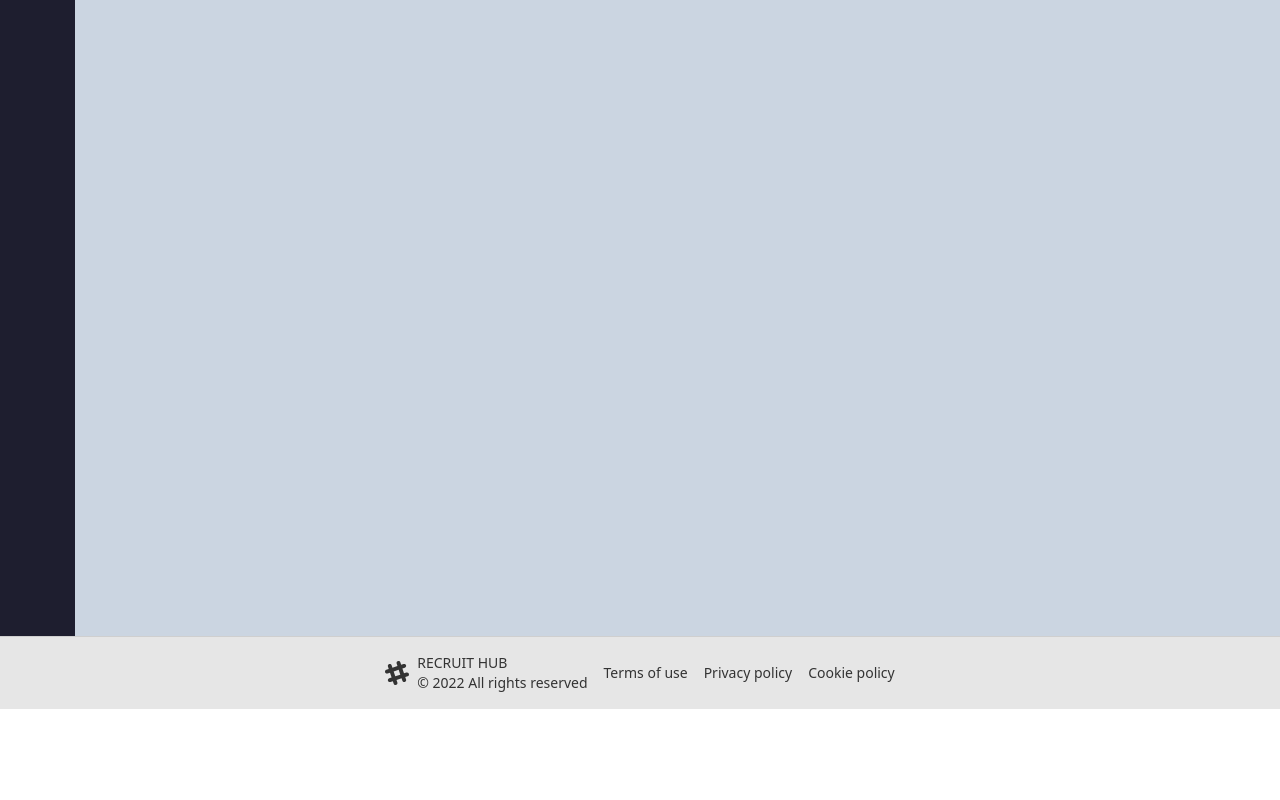
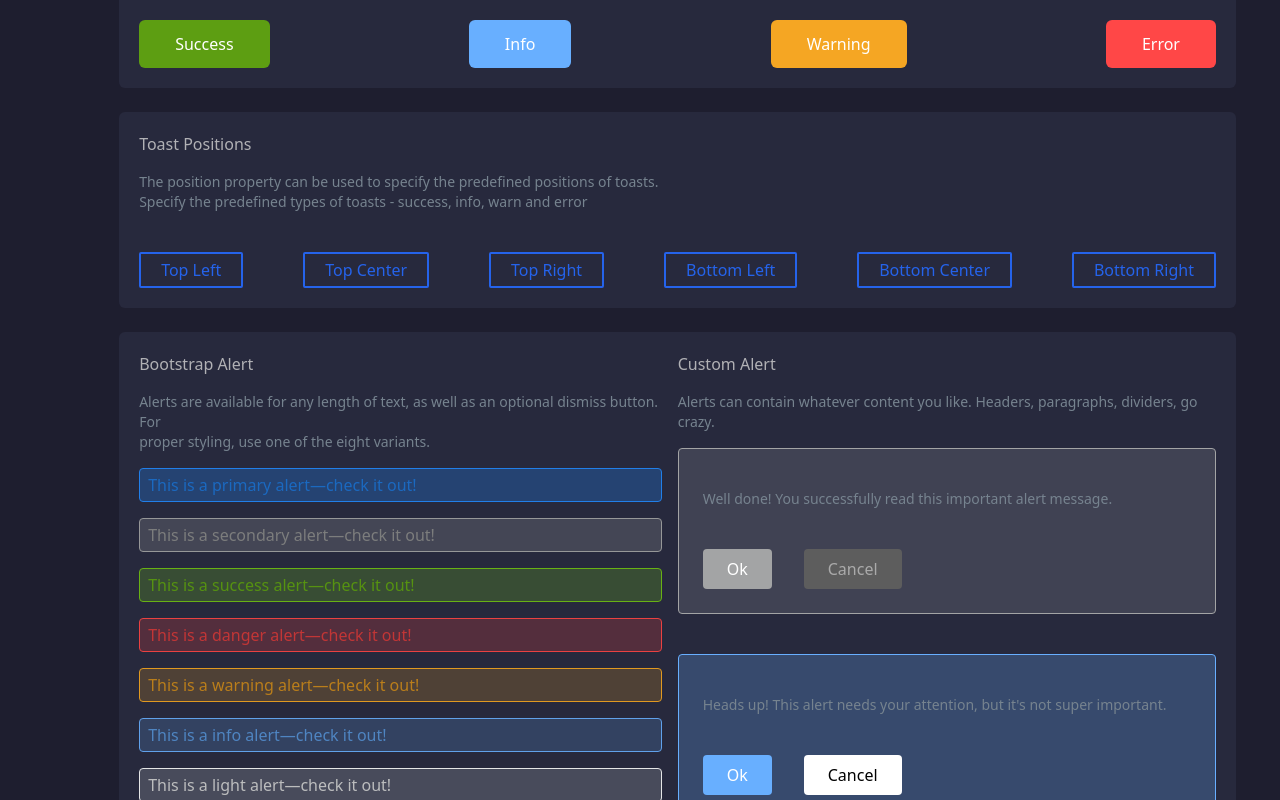
Before and after one commit to thecreativegang/recruit-hub-client-2, a React (Create React App) app: page /admin/notifications in a window 1280 px wide. Shown: the part 220-1020 px from the top of the page. Before the commit the page ends 929 px from the top, so only its background shows below. Built offline with nearby package versions, Linux system fonts and the light colour scheme; no server answers.

Commit message:
added notifitions page

```diff
--- a/src/AdminDashboard/MainAdmin/MainAdmin.css
+++ b/src/AdminDashboard/MainAdmin/MainAdmin.css
@@ -22,3 +22,10 @@
 .admin-heading-color {
   color: #b1b1b5;
 }
+
+/* notifications page styles */
+.admin-title {
+  color: #b1b1b5;
+  font-size: 1rem;
+  font-weight: 500;
+}
--- a/src/AdminDashboard/MainAdmin/MainAdmin.jsx
+++ b/src/AdminDashboard/MainAdmin/MainAdmin.jsx
@@ -21,8 +21,7 @@ const MainAdmin = () => {
       </div>
 
       {/* admin component render */}
-      <div className="bg-slate-300 min-w-[83%] w-full p-5">
-        <h1>dashboard</h1>
+      <div className="admin-bg min-w-[83%] w-full p-5">
         <Outlet></Outlet>
       </div>
     </section>
--- a/src/AdminDashboard/Notifications/Notifications.jsx
+++ b/src/AdminDashboard/Notifications/Notifications.jsx
@@ -2,9 +2,145 @@ import React from "react";
 
 const Notifications = () => {
   return (
-    <div>
-      <h3>notifications </h3>
-    </div>
+    <section>
+      {/* toast styles */}
+      <section className="admin-card-bg m-6 p-5 rounded-md">
+        <h4 className="admin-title">Toast Styles</h4>
+        <p className="text-[#76838f] text-sm my-4">
+          Click on the below buttons for notifications in different styles.
+          <br />
+          Specify the predefined types of toasts - success, info, warn and error
+        </p>
+        {/* button box */}
+        <div className="flex justify-between items-center mt-10">
+          <button className="px-9 py-3 rounded-md text-white text-base font-[500] border-none bg-[#5d9e12] hover:bg-[#4e8510] duration-300 ease-in-out ">
+            Success
+          </button>
+          <button className="px-9 py-3 rounded-md text-white text-base font-[500] border-none bg-[#68afff] hover:bg-[#5a95da] duration-300 ease-in-out ">
+            Info
+          </button>
+          <button className="px-9 py-3 rounded-md text-white text-base font-[500] border-none bg-[#f5a623] hover:bg-[#d08c1e] duration-300 ease-in-out ">
+            Warning
+          </button>
+          <button className="px-9 py-3 rounded-md text-white text-base font-[500] border-none bg-[#ff4747] hover:bg-[#e44040] duration-300 ease-in-out ">
+            Error
+          </button>
+        </div>
+      </section>
+
+      {/* toast Positions */}
+      <section className="admin-card-bg m-6 p-5 rounded-md">
+        <h4 className="admin-title">Toast Positions</h4>
+        <p className="text-[#76838f] text-sm my-4">
+          The position property can be used to specify the predefined positions
+          of toasts.
+          <br />
+          Specify the predefined types of toasts - success, info, warn and error
+        </p>
+
+        {/* toast position button  */}
+        <div className="flex items-center justify-between mt-10">
+          <button className=" py-1 px-5 text-blue-600 bg-transparent border-2 border-blue-600 rounded-sm hover:bg-blue-600 hover:text-white duration-300 ease-in-out ">
+            Top Left
+          </button>
+          <button className=" py-1 px-5 text-blue-600 bg-transparent border-2 border-blue-600 rounded-sm hover:bg-blue-600 hover:text-white duration-300 ease-in-out ">
+            Top Center
+          </button>
+          <button className=" py-1 px-5 text-blue-600 bg-transparent border-2 border-blue-600 rounded-sm hover:bg-blue-600 hover:text-white duration-300 ease-in-out ">
+            Top Right
+          </button>
+          <button className=" py-1 px-5 text-blue-600 bg-transparent border-2 border-blue-600 rounded-sm hover:bg-blue-600 hover:text-white duration-300 ease-in-out ">
+            Bottom Left
+          </button>
+          <button className=" py-1 px-5 text-blue-600 bg-transparent border-2 border-blue-600 rounded-sm hover:bg-blue-600 hover:text-white duration-300 ease-in-out ">
+            Bottom Center
+          </button>
+          <button className=" py-1 px-5 text-blue-600 bg-transparent border-2 border-blue-600 rounded-sm hover:bg-blue-600 hover:text-white duration-300 ease-in-out ">
+            Bottom Right
+          </button>
+        </div>
+      </section>
+
+      {/* Bootstrap Alert */}
+      <section className="admin-card-bg m-6 p-5 rounded-md flex gap-x-4">
+        <div>
+          <h4 className="admin-title">Bootstrap Alert</h4>
+          <p className="text-[#76838f] text-sm my-4">
+            Alerts are available for any length of text, as well as an optional
+            dismiss button. For
+            <br />
+            proper styling, use one of the eight variants.
+          </p>
+
+          {/* Bootstrap Alert Box  */}
+          <div>
+            <p className="px-2 py-1 w-full my-4 text-base text-[#1b69c0] bg-[#2489fd45] border border-[#217fe9] rounded">
+              This is a primary alert—check it out!
+            </p>
+            <p className="px-2 py-1 w-full my-4 text-base text-[#7c7d7d] bg-[#a3a4a53b] border border-[#969798] rounded">
+              This is a secondary alert—check it out!
+            </p>
+            <p className="px-2 py-1 w-full my-4 text-base text-[#569211] bg-[#71c0163b] border border-[#68b114] rounded">
+              This is a success alert—check it out!
+            </p>
+            <p className="px-2 py-1 w-full my-4 text-base text-[#c23636] bg-[#eb41413a] border border-[#eb4141] rounded">
+              This is a danger alert—check it out!
+            </p>
+            <p className="px-2 py-1 w-full my-4 text-base text-[#ba7e1b] bg-[#e19a2036] border border-[#e19920] rounded">
+              This is a warning alert—check it out!
+            </p>
+            <p className="px-2 py-1 w-full my-4 text-base text-[#4f85c2] bg-[#60a1eb35] border border-[#60a1eb] rounded">
+              This is a info alert—check it out!
+            </p>
+            <p className="px-2 py-1 w-full my-4 text-base text-[#bcbdbe] bg-[#e4e5e62d] border border-[#e4e5e6] rounded">
+              This is a light alert—check it out!
+            </p>
+            <p className="px-2 py-1 w-full my-4 text-base text-[#14181d] bg-[#181d2334] border border-[#181d23] rounded">
+              This is a dark alert—check it out!
+            </p>
+          </div>
+        </div>
+
+        {/* Custom Alert box */}
+        <div>
+          <h4 className="admin-title">Custom Alert</h4>
+          <p className="text-[#76838f] text-sm my-4">
+            Alerts can contain whatever content you like. Headers, paragraphs,
+            dividers, go crazy.
+          </p>
+
+          {/* Custom Alert massages box */}
+          <div className="p-6 bg-[#a3a4a534] border border-[#a3a4a5] rounded">
+            <p className="text-[#76838f] text-sm my-4">
+              Well done! You successfully read this important alert message.
+            </p>
+            <div className="mt-10">
+              <button className="px-6 py-2 rounded mr-8 bg-[#a3a4a5] hover:bg-[#7c7c7c] text-white duration-300 ease-in-out">
+                Ok
+              </button>
+              <button className="px-6 py-2 rounded bg-[#5d5d5d] hover:bg-[#828282] text-[#aaa] duration-300 ease-in-out">
+                Cancel
+              </button>
+            </div>
+          </div>
+
+          <div className="p-6 bg-[#68aeff3f] border border-[#68afff] my-10 rounded">
+            <p className="text-[#76838f] text-sm my-4">
+              Heads up! This alert needs your attention, but it's not super
+              important.
+            </p>
+            <div className="mt-10">
+              <button className="px-6 py-2 rounded mr-8 bg-[#68afff] hover:bg-[#5c9be2] text-white duration-300 ease-in-out">
+                Ok
+              </button>
+              <button className="px-6 py-2 rounded bg-[#ffffff] hover:bg-[#c0c0c0] text-[#000] duration-300 ease-in-out">
+                Cancel
+              </button>
+            </div>
+          </div>
+        </div>
+      </section>
+    </section>
   );
 };
 
```
